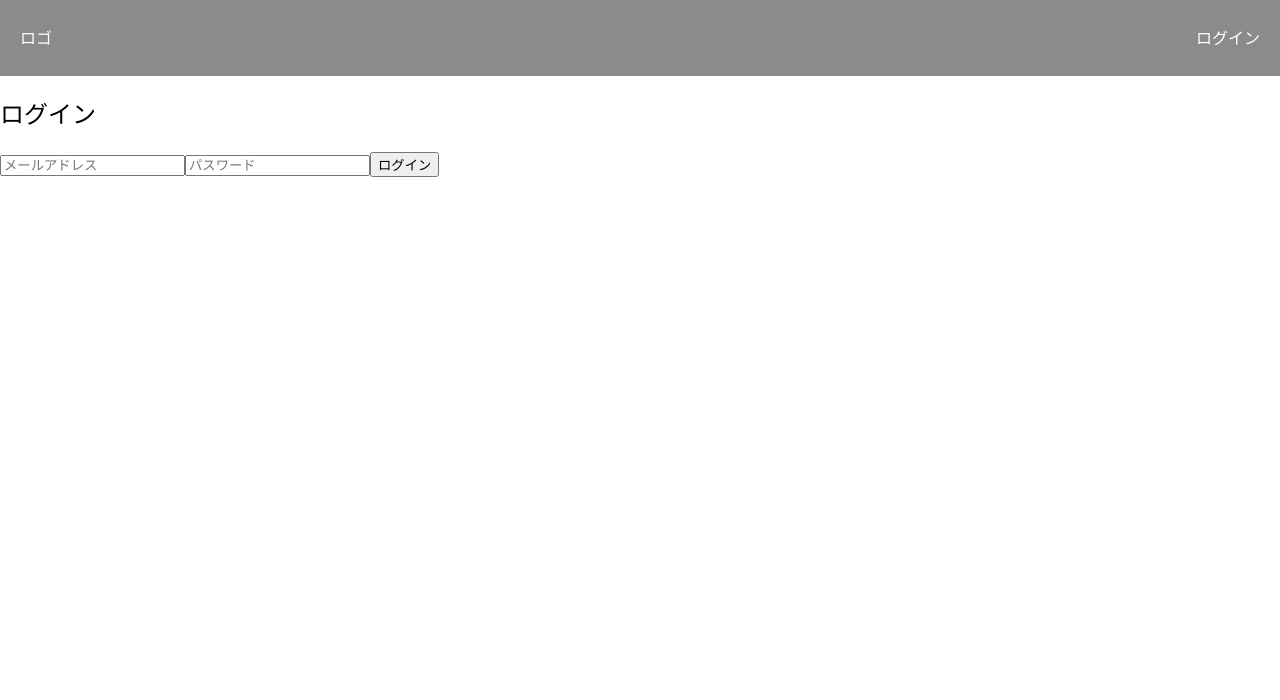
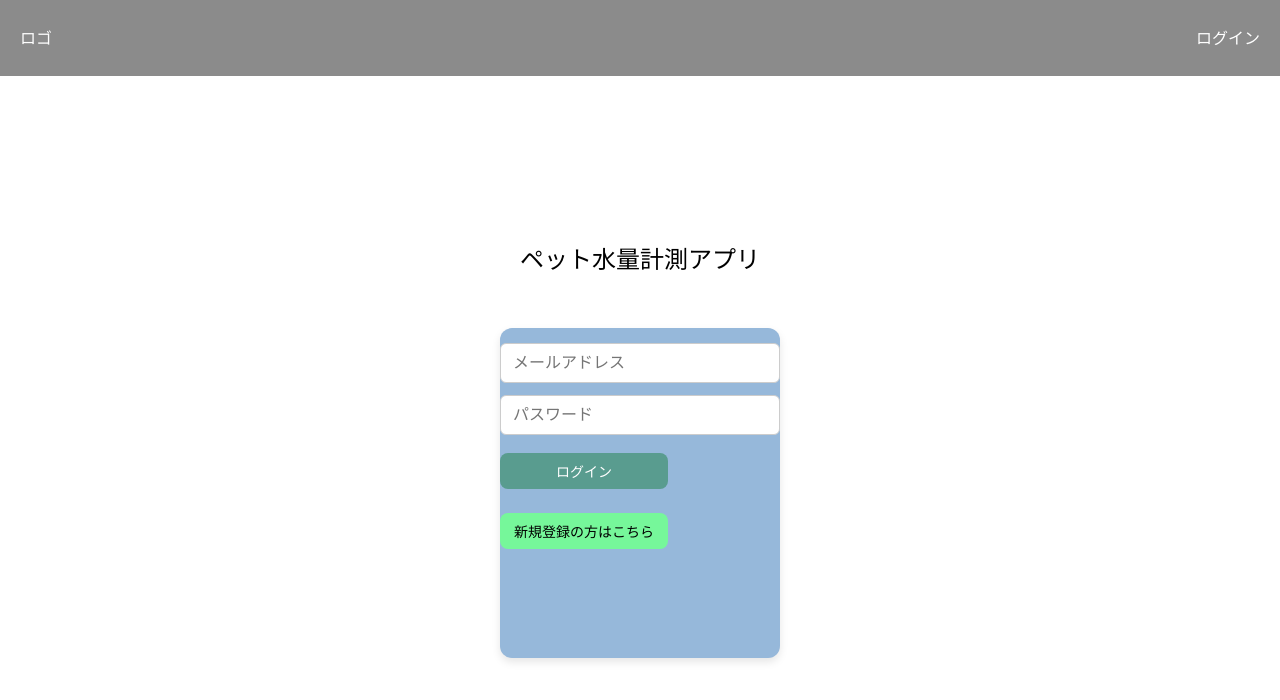
Before and after one commit to kei0101xw/pet-water-tracker, a React (Vite) app in the folder frontend/: page /login in a window 1280 px wide. Shown: the top 700 px of the page. Built offline with nearby package versions, Linux system fonts and the light colour scheme; no server answers.

Commit message:
[change]classNameの変更、新規登録ボタンの追加

```diff
--- a/frontend/src/pages/Login.jsx
+++ b/frontend/src/pages/Login.jsx
@@ -2,6 +2,7 @@ import React, { useState } from "react";
 import axios from "axios";
 import { useNavigate } from "react-router-dom";
 import { useAuth } from "../context/AuthContext";
+import "../pages/Login.css";
 
 const Login = () => {
   const [email, setEmail] = useState("");
@@ -27,16 +28,18 @@ const Login = () => {
   };
 
   return (
-    <div className="p-4 max-w-md mx-auto">
-      <h2 className="text-xl mb-4">ログイン</h2>
-      <form onSubmit={handleLogin} className="flex flex-col gap-2">
+    <div className="login-container">
+      <h1 className="app-title">ペット水量計測アプリ</h1>
+      <div className="login-box">
+        {/* <h2 className="login-title">ログイン</h2> */}
+        <form onSubmit={handleLogin} className="login-form">
           <input
             type="email"
             placeholder="メールアドレス"
             value={email}
             onChange={(e) => setEmail(e.target.value)}
             required
-          className="border p-2"
+            className="login-input"
           />
           <input
             type="password"
@@ -44,13 +47,18 @@ const Login = () => {
             value={password}
             onChange={(e) => setPassword(e.target.value)}
             required
-          className="border p-2"
+            className="login-input"
           />
-        <button type="submit" className="bg-blue-500 text-white p-2 rounded">
+          <button type="submit" className="login-button submit">
             ログイン
           </button>
+          <button className="login-button register">
+            新規登録の方はこちら
+          </button>
+
+          {message && <p className="login-message">{message}</p>}
         </form>
-      {message && <p className="mt-4 text-sm text-gray-700">{message}</p>}
+      </div>
     </div>
   );
 };
```
Lines whose indentation alone changed are shown as unchanged.
